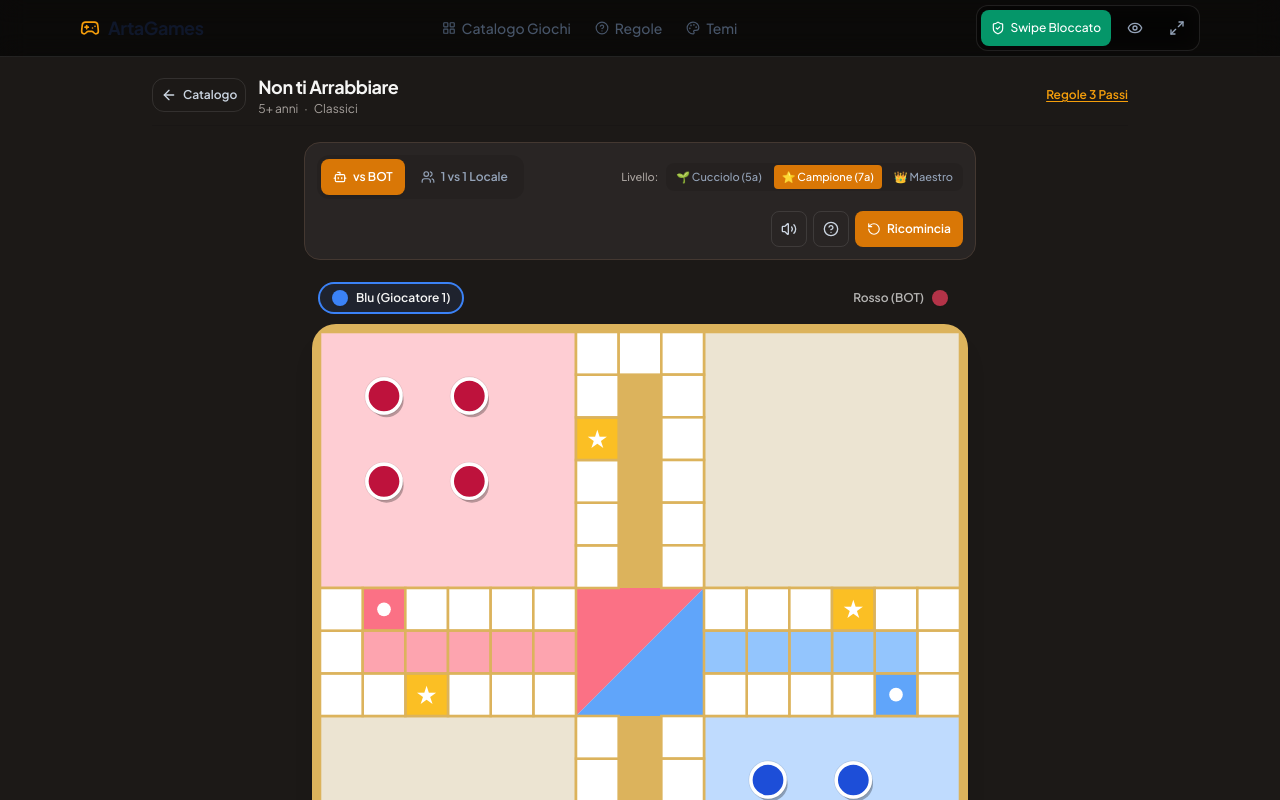
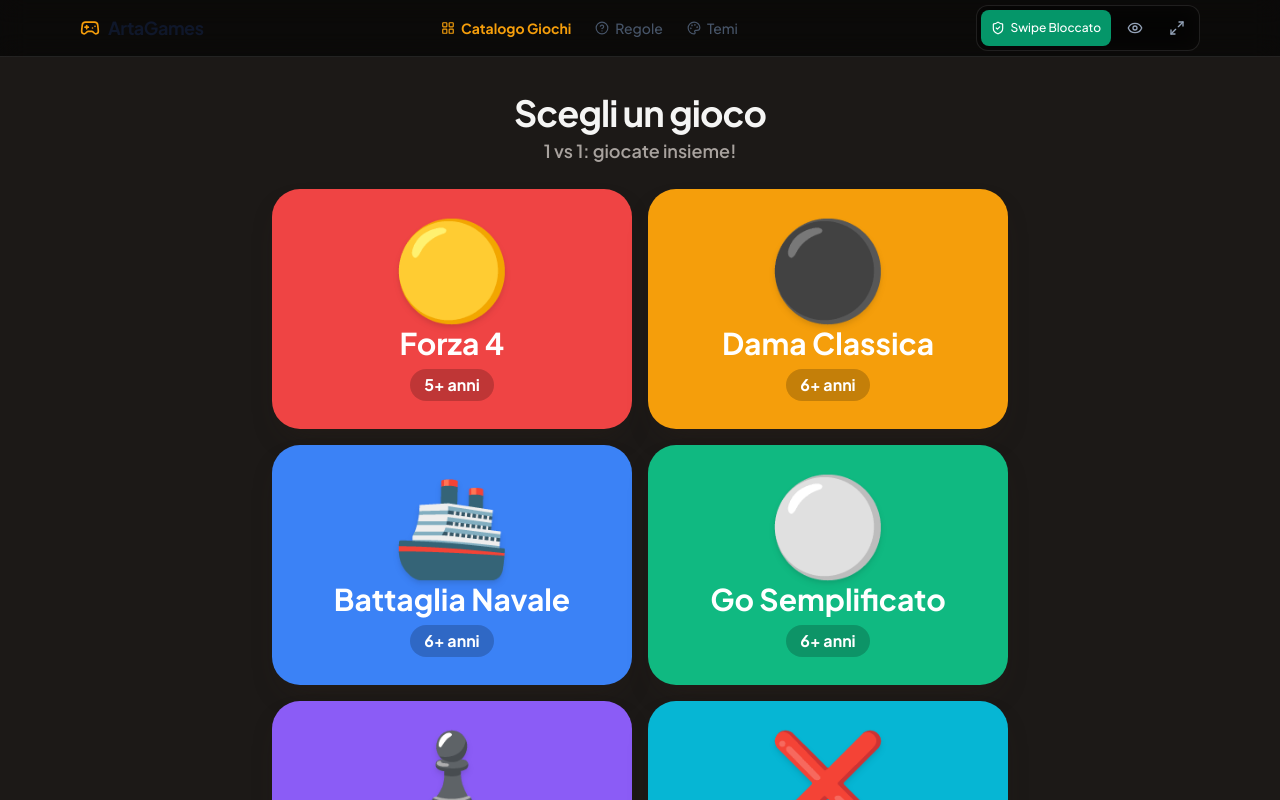
Before and after one commit to paoloartasensi/ArtaGames, a React (Vite) app: page / in a window 1280 px wide. Shown: the top 800 px of the page. Built offline with nearby package versions, Linux system fonts and the light colour scheme.

Commit message:
fix: reset initial game and view modes in AppContent component

```diff
--- a/src/App.tsx
+++ b/src/App.tsx
@@ -34,8 +34,8 @@ import { ArrowLeft, Sparkles } from 'lucide-react';
 function AppContent() {
   const { theme, isDark } = useTheme();
 
-  const [activeGameId, setActiveGameId] = useState<GameId>('ludo');
-  const [viewMode, setViewMode] = useState<'catalog' | 'game'>('game');
+  const [activeGameId, setActiveGameId] = useState<GameId>('connect4');
+  const [viewMode, setViewMode] = useState<'catalog' | 'game'>('catalog');
   const [playMode, setPlayMode] = useState<PlayMode>('bot');
   const [difficulty, setDifficulty] = useState<Difficulty>('medium');
   const [isThemeModalOpen, setIsThemeModalOpen] = useState(false);
--- a/src/games/abalone/abaloneEngine.ts
+++ b/src/games/abalone/abaloneEngine.ts
@@ -202,6 +202,7 @@ export function applyAbaMove(state: AbaloneState, move: AbaMove): AbaloneState {
     board,
     turn: (1 - state.turn) as AbaPlayer,
     knockedOut,
+    target: state.target,
     gameOver,
     winner: gameOver ? state.turn : null,
     lastMove: { from: move.from, to: move.to, knockedOff: move.knockedOff },
```
